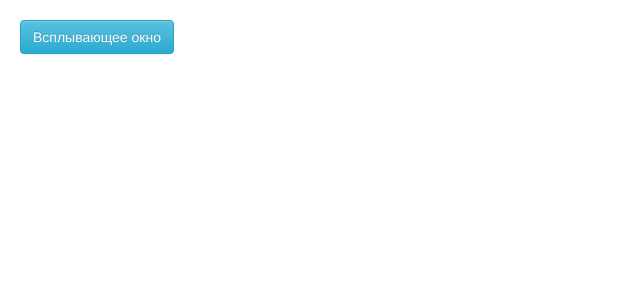
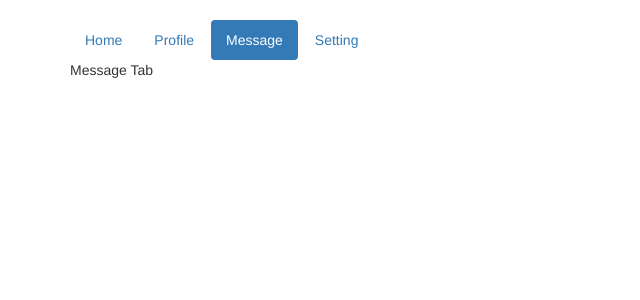
Before and after one commit to MADHAM19/my-fitapp, an Angular app: page / in a window 1280 px wide. Shown: the top 300 px of the page, without its empty margins (0-640 px from the left). Built offline with nearby package versions, Linux system fonts and the light colour scheme.

Commit message:
#13 - Создание вкладок, табов (tabs.js)

```diff
--- a/src/app/app.component.html
+++ b/src/app/app.component.html
@@ -39,18 +39,17 @@
 <!--<button type="button" class="btn btn-success">Регистрация</button>-->
 <!--</form>-->
 <!--</div>-->
-<button class="btn btn-info" data-toggle="modal" data-target="#myModal">Всплывающее окно</button>
-<div id="myModal" class="modal fade" tabindex="-1">
-  <div class="modal-dialog">
-    <div class="modal-content">
-      <div class="modal-header">
-        <button class="close" data-dismiss="modal">x</button>
-        <h4 class="modal-title">Заголовок окна</h4>
-      </div>
-      <div class="modal-body">Некий текст...</div>
-      <div class="modal-footer">
-        <button class="btn btn-danger" data-dismiss="modal">Close</button>
-      </div>
-    </div>
+<div class="container">
+  <ul class="nav nav-pills" role="tablist">
+    <li><a href="#home" role="pill" data-toggle="pill">Home</a></li>
+    <li><a href="#profile" role="pill" data-toggle="pill">Profile</a></li>
+    <li class="active"><a href="#message" role="pill" data-toggle="pill">Message</a></li>
+    <li><a href="#setting" role="pill" data-toggle="pill">Setting</a></li>
+  </ul>
+  <div class="tab-content">
+    <div role="tabpanel" class="tab-pane fade" id="home">Home Tab</div>
+    <div role="tabpanel" class="tab-pane fade" id="profile">Profile Tab</div>
+    <div role="tabpanel" class="tab-pane active fade in" id="message">Message Tab</div>
+    <div role="tabpanel" class="tab-pane fade" id="setting">Setting Tab</div>
   </div>
 </div>
```
